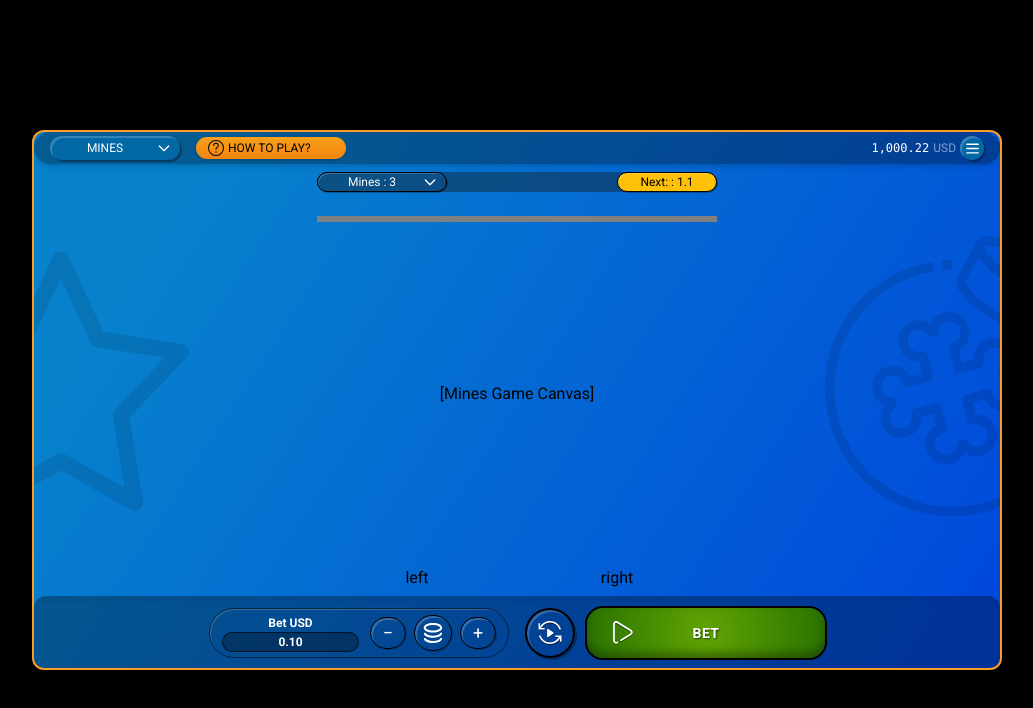
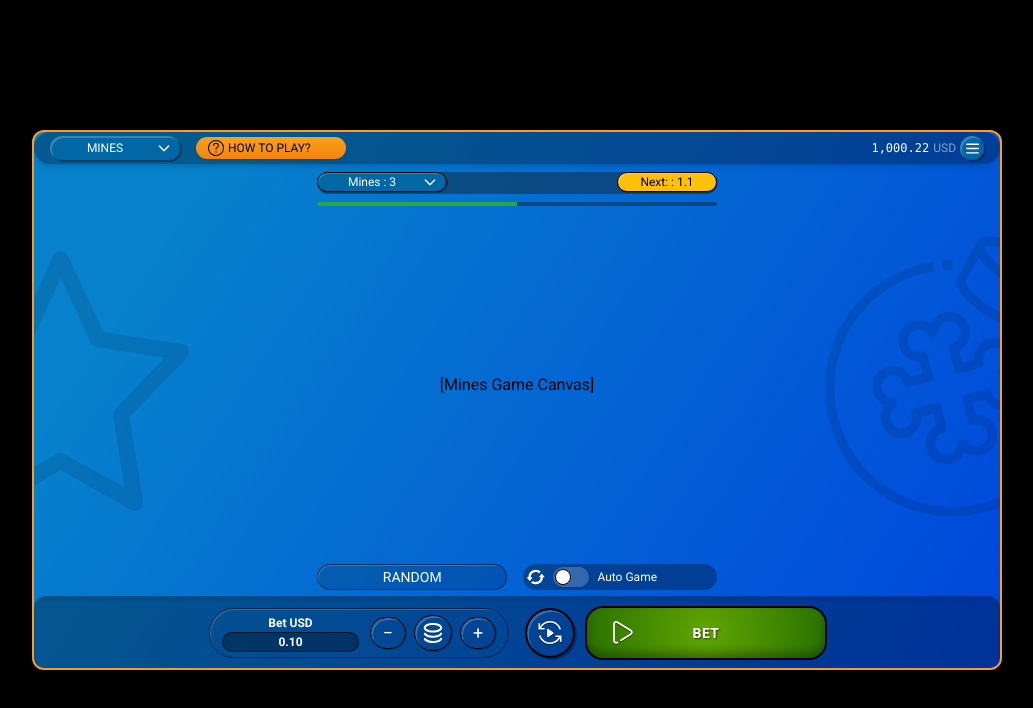
Before and after one commit to BelskviK/Vue-PIXI, a Vue app: page /games/mines in a window 1280 px wide. Shown: the top 708 px of the page, without its empty margins (123-1156 px from the left). Built offline with nearby package versions, Linux system fonts and the light colour scheme.

Commit message:
added mines game's components

```diff
--- a/src/components/games/mines/MinesFooter.vue
+++ b/src/components/games/mines/MinesFooter.vue
@@ -1,10 +1,38 @@
 <template>
-  <div class="flex flex-row w-full align-center justify-center">
-    <div class="flex w-full align-center justify-center">left</div>
-    <div class="flex w-full align-center justify-center">right</div>
+  <div class="flex flex-row w-full items-center justify-center space-x-4">
+    <!-- RANDOM button -->
+    <button
+      class="cursor-default text-white p-0 border border-[rgba(0,0,0,0.5)] rounded-[20px] bg-[#00000026] shadow-[inset_1px_1px_#fff1cd33] w-full active:translate-y-[2px] hover:shadow-inner active:shadow-inner"
+      :disabled="isRandomDisabled"
+      @click="$emit('random')"
+    >
+      <span class="flex-1 text-center font-normal truncate text-[14px]"
+        >RANDOM</span
+      >
+    </button>
+
+    <!-- Auto Game toggle -->
+    <label
+      class="inline-flex items-center cursor-pointer space-x-2 truncate bg-black/30 rounded-3xl w-full h-[26px] p-1"
+    >
+      <img :src="iconAuto" alt="Auto Game" class="w-[18px] h-[20px]" />
+      <input type="checkbox" class="sr-only peer" v-model="autoGame" />
+      <div
+        class="w-9 h-5 bg-white/20 rounded-full peer-focus:ring-2 peer-focus:ring-green-300 peer-checked:bg-green-500 relative after:content-[''] after:absolute after:top-0.5 after:left-0.5 after:bg-white after:border after:border-gray-300 after:rounded-full after:h-4 after:w-4 after:transition-all peer-checked:after:translate-x-full"
+      ></div>
+      <span class="text-white text-center text-[12px]">Auto Game</span>
+    </label>
   </div>
 </template>
 
-<script setup lang="ts"></script>
+<script setup lang="ts">
+import { ref } from "vue";
+import iconAuto from "@/assets/icon-auto.svg";
 
-<style scoped></style>
+const isRandomDisabled = ref(false);
+const autoGame = ref(false);
+</script>
+
+<style scoped>
+/* All styling is handled via Tailwind CSS */
+</style>
--- a/src/components/games/mines/MinesHeader.vue
+++ b/src/components/games/mines/MinesHeader.vue
@@ -1,10 +1,13 @@
 <template>
+  <div class="w-full">
     <div
       class="flex flex-row w-full h-[22px] salign-center justify-center bg-[#15171969] rounded-[12px]"
     >
       <div class="flex w-full align-center">
+        <div class="relative" ref="wrapper">
           <button
-        class="flex items-center justify-center w-[130px] h-[20px] rounded-3xl shadow text-white text-[12px] px-2 transition-transform duration-100 active:translate-y-[2px] shadow-[1px_1px_0_rgba(0,0,0,0.3),inset_1px_1px_0_rgba(255,255,255,0.2)] border border-black"
+            @click="toggleDropdown"
+            class="flex items-center justify-center w-[130px] h-[20px] rounded-3xl shadow text-white text-[12px] px-2 transition-transform duration-100 active:translate-y-[2px] shadow-[1px_1px_0_rgba(0,0,0,0.3),inset_1px_1px_0_rgba(255,255,255,0.2)] border border-black bg-[#0267a5]"
           >
             <span class="flex-1 text-center font-normal truncate">
               Mines : {{ minesCount }}
@@ -24,6 +27,29 @@
               />
             </svg>
           </button>
+
+          <div
+            v-if="isOpen"
+            ref="dropdown"
+            class="absolute top-full left-0 mt-1 w-[130px] bg-[#032e49] rounded-xl p-4 z-10 max-h-[200px] overflow-y-auto"
+          >
+            <div class="grid grid-cols-1 gap-2">
+              <button
+                v-for="number in numbers"
+                :key="number"
+                @click="selectMines(number)"
+                :class="[
+                  'rounded-full border border-black py-1 text-center font-medium active:translate-y-[2px] text-xs',
+                  minesCount === number
+                    ? 'bg-[#2f82b5] text-white'
+                    : 'bg-[#094164] text-white hover:bg-[#0b5679]',
+                ]"
+              >
+                {{ number }}
+              </button>
+            </div>
+          </div>
+        </div>
       </div>
       <div class="flex w-full align-center justify-end">
         <div
@@ -35,12 +61,59 @@
         </div>
       </div>
     </div>
-  <progress class="w-full h-[8px] color-white bg-red-500" fill="50%"></progress>
+
+    <!-- Reduced gap: negative 1px top margin -->
+    <div
+      role="progressbar"
+      :aria-valuenow="minesProgress"
+      aria-valuemin="0"
+      aria-valuemax="100"
+      class="w-full h-[4px] bg-[#15171969] rounded-full overflow-hidden mt-2"
+    >
+      <div
+        class="h-full bg-[#28a745]"
+        :style="{ width: minesProgress + '%' }"
+      ></div>
+    </div>
+  </div>
 </template>
 
 <script setup lang="ts">
-const minesCount = 3;
-const nextMultiplier = 1.1;
+import { ref, onMounted, onBeforeUnmount } from "vue";
+
+const isOpen = ref(false);
+const numbers = Array.from({ length: 20 }, (_, i) => i + 1);
+const minesCount = ref(3);
+const nextMultiplier = ref(1.1);
+const minesProgress = ref(0);
+
+const wrapper = ref<HTMLElement | null>(null);
+
+function toggleDropdown() {
+  isOpen.value = !isOpen.value;
+}
+
+function selectMines(n: number) {
+  minesCount.value = n;
+  isOpen.value = false;
+}
+
+function handleClickOutside(e: MouseEvent) {
+  if (wrapper.value && !wrapper.value.contains(e.target as Node)) {
+    isOpen.value = false;
+  }
+}
+
+onMounted(() => document.addEventListener("click", handleClickOutside));
+onBeforeUnmount(() =>
+  document.removeEventListener("click", handleClickOutside)
+);
+
+setInterval(() => {
+  if (minesProgress.value < 100) {
+    minesProgress.value += 5;
+  }
+}, 500);
 </script>
 
 <style scoped></style>
```
Also changed, not shown: src/assets/icon-auto.svg (added). Lines whose indentation alone changed are shown as unchanged.
